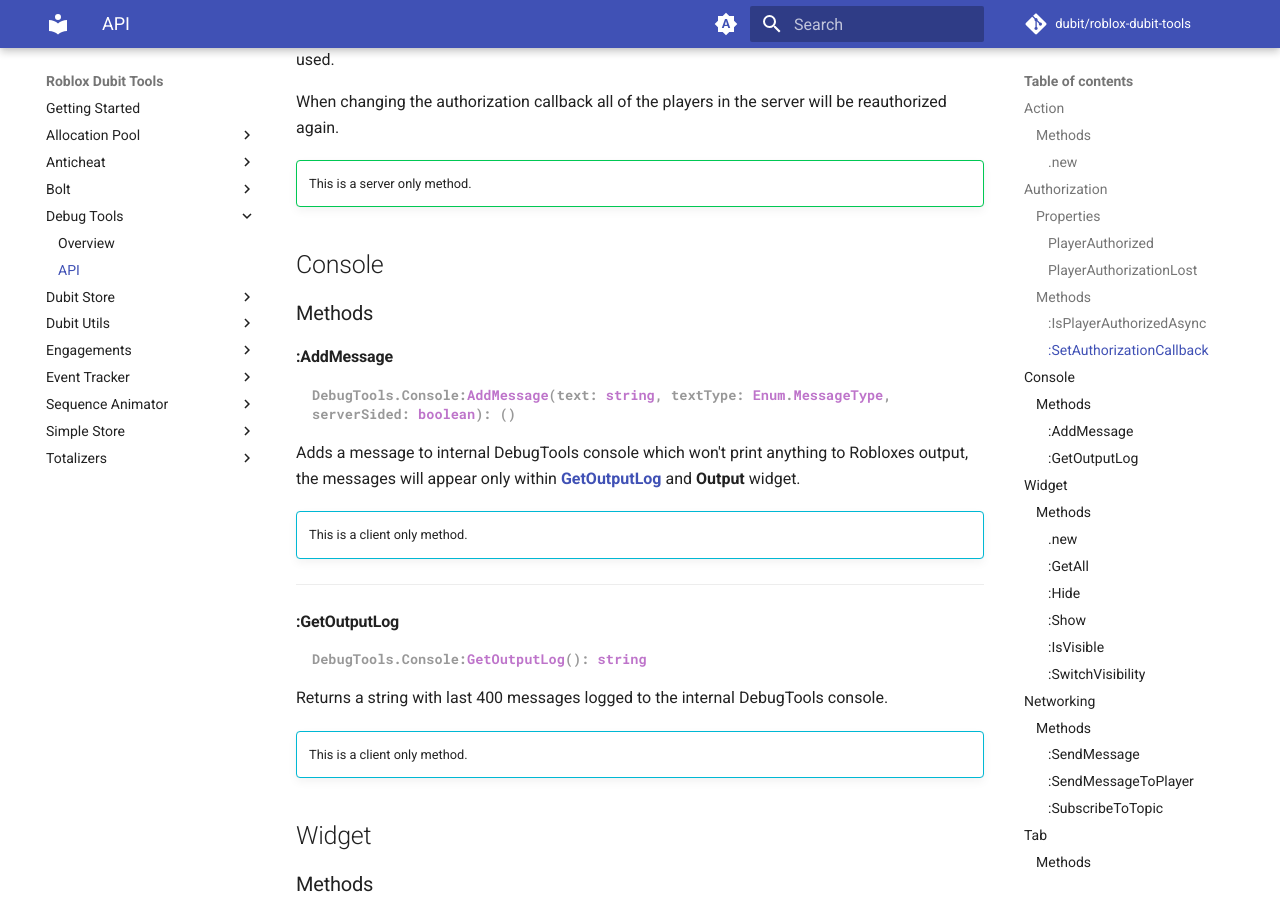
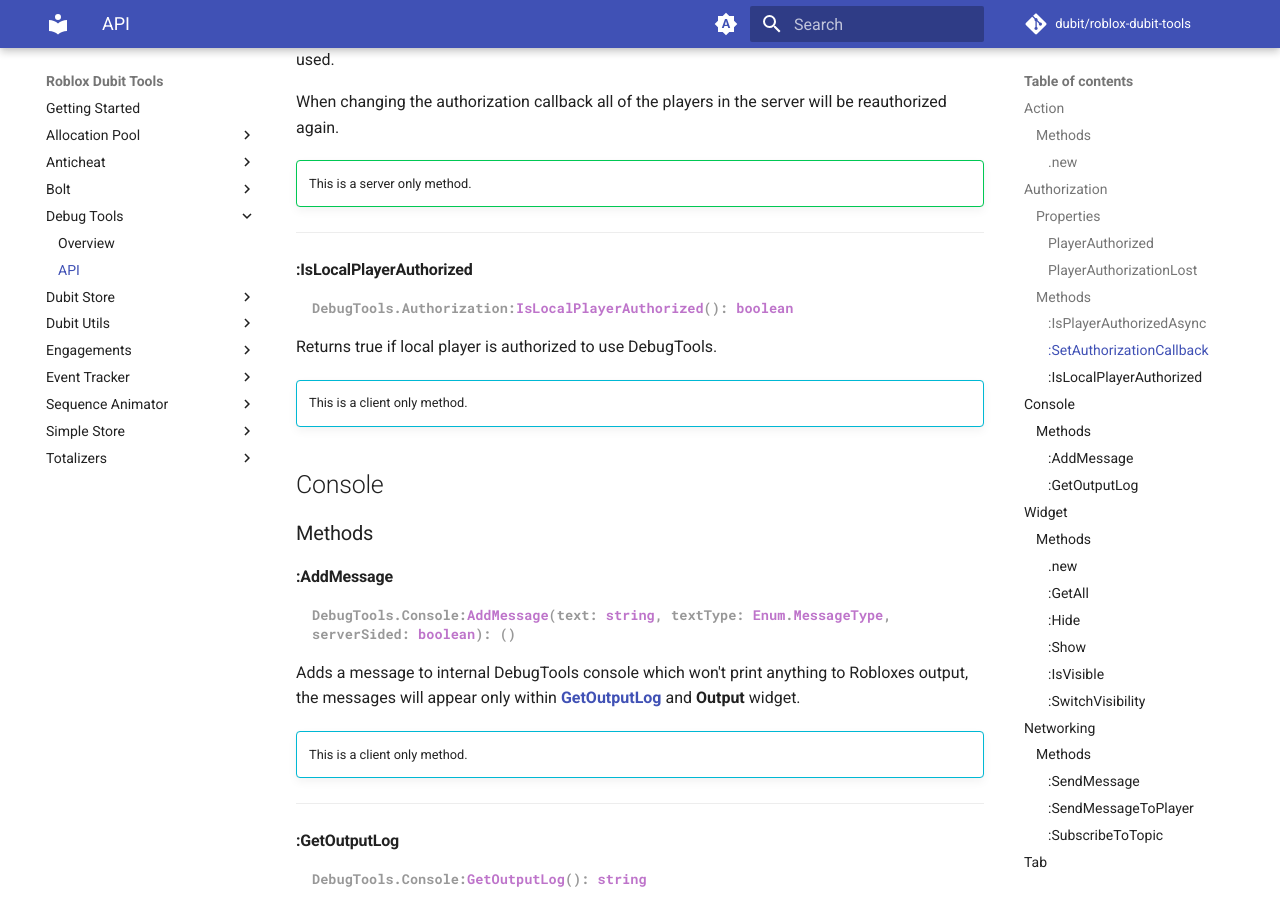
Before and after one commit to dubit/roblox-dubit-tools, an MkDocs documentation site: the page built from Docs/api/debug_tools.md, in a window 1280 px wide and 900 px high, scrolled down 1502 px. Built offline with MkDocs 1.6.1 and Material for MkDocs 9.7.7, drawn with Linux system fonts in a browser that asks for light colours; comment, search, counter and statistics services are not loaded.

Commit message:
Update debug_tools.md

````diff
--- a/Docs/api/debug_tools.md
+++ b/Docs/api/debug_tools.md
@@ -77,6 +77,18 @@
 
 !!! success ""
 	This is a server only method.
+
+---
+
+#### :IsLocalPlayerAuthorized
+```luau { .fn_type }
+DebugTools.Authorization:IsLocalPlayerAuthorized(): boolean
+```
+
+Returns true if local player is authorized to use DebugTools.
+
+!!! info ""
+	This is a client only method.
 
 ## Console
 
````
